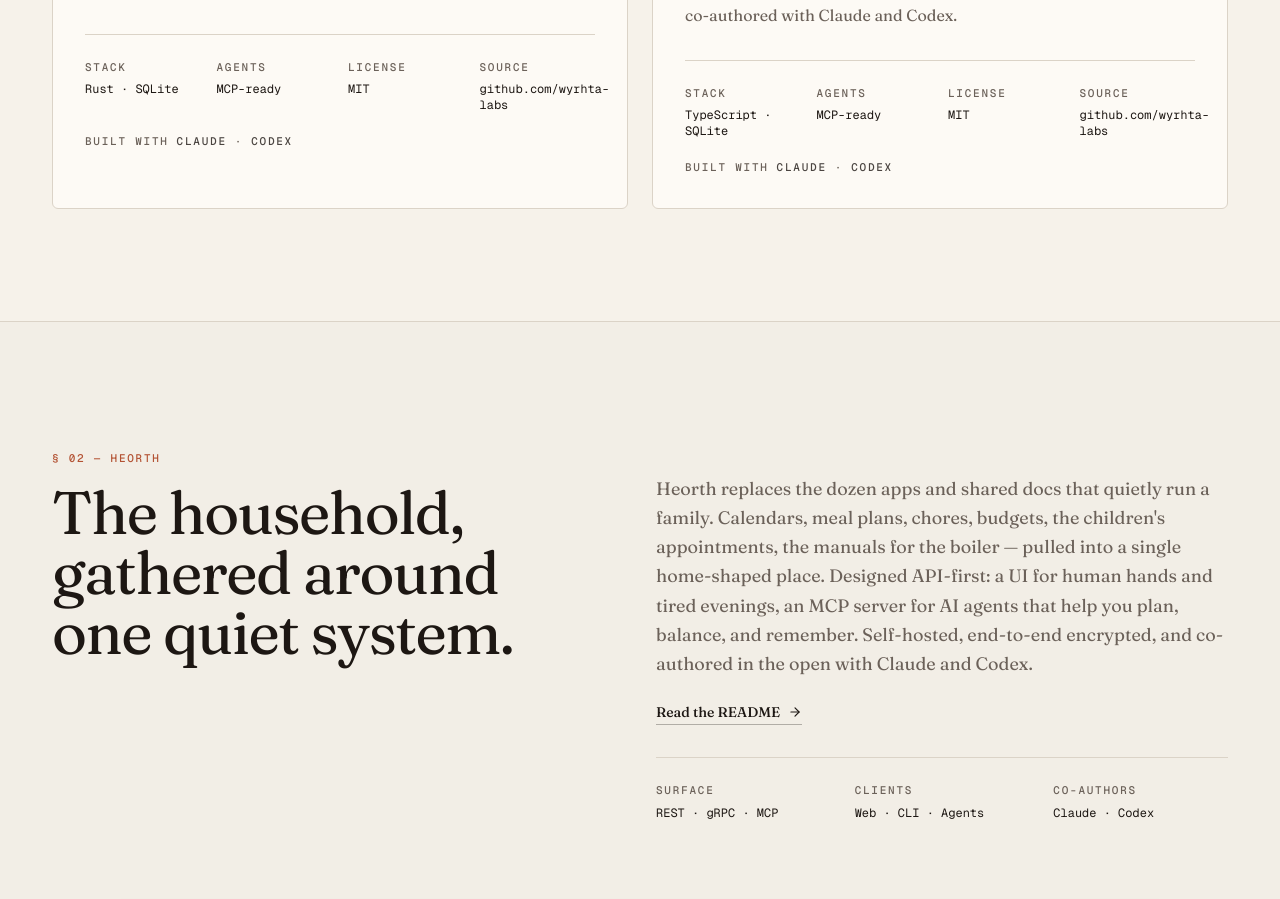
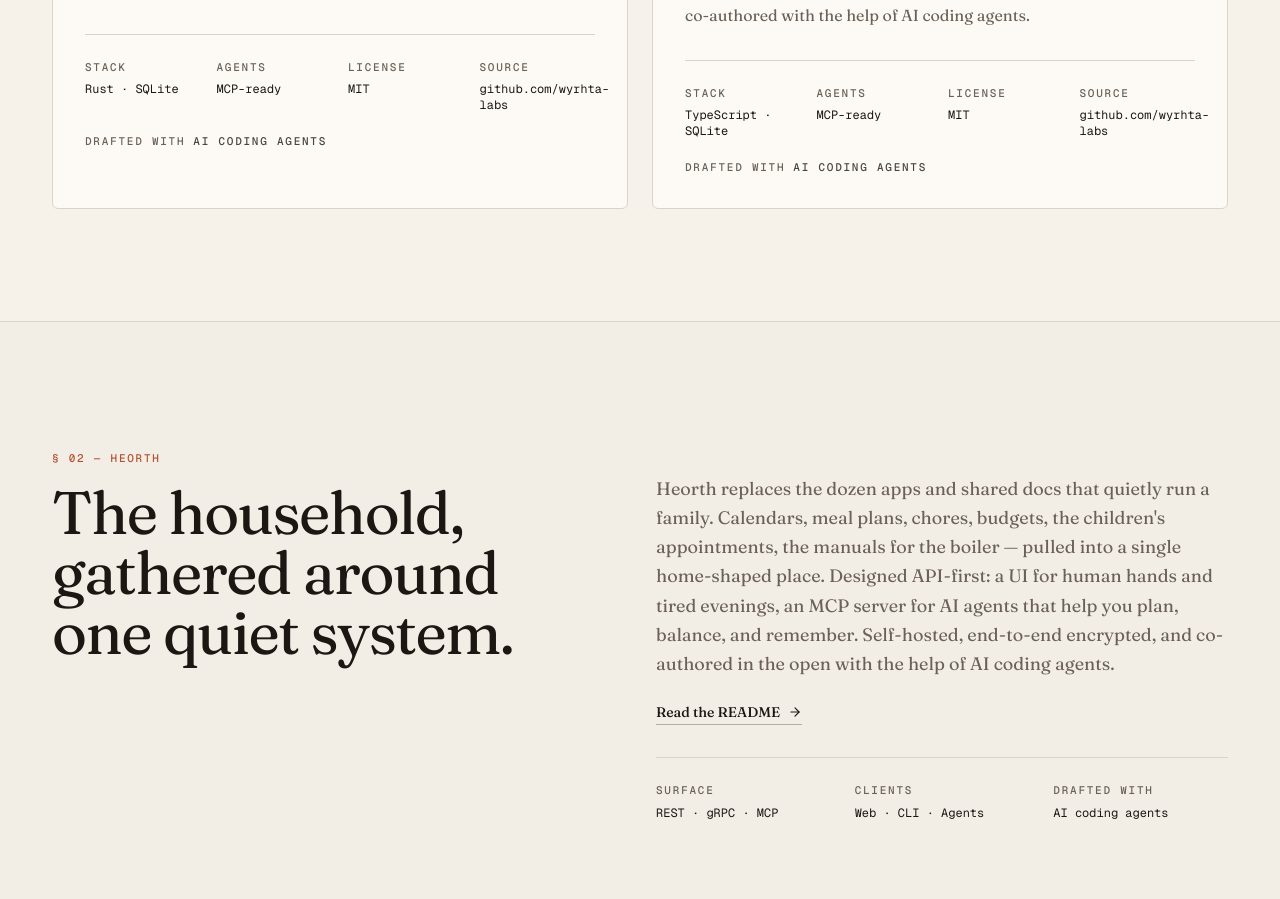
Before and after one commit to Wyrhta-Labs/website, a Next.js app: page / in a window 1280 px wide. Shown: the part 2220-3119 px from the top of the page. Built offline with nearby package versions, Linux system fonts and the light colour scheme.

Commit message:
refactor: generalize AI coding agent references across files
Remove specific agent names and update structural elements to "AI coding agents"

Co-authored-by: Christian Foellmann <1256090+cfoellmann@users.noreply.github.com>

```diff
--- a/app/journal/page.tsx
+++ b/app/journal/page.tsx
@@ -153,7 +153,7 @@ export default function JournalPage() {
       <PageHeader
         kind="§ Project · Journal"
         title="Notes from the workshop, posted when the work warrants it."
-        dek="Drafted with the help of AI coding agents — Claude and Codex — then read, trimmed, and signed by a person before it goes out. We publish when there is something genuinely worth a letter: a design we settled, a decision we reversed, a release worth marking. Never to fill a slot."
+        dek="Drafted with the help of AI coding agents, then read, trimmed, and signed by a person before it goes out. We publish when there is something genuinely worth a letter: a design we settled, a decision we reversed, a release worth marking. Never to fill a slot."
         crumbs={[{ label: "Journal" }]}
         meta={[
           { label: "Cadence", value: "When the work warrants" },
--- a/app/press/page.tsx
+++ b/app/press/page.tsx
@@ -301,7 +301,7 @@ export default function PressPage() {
           />
           <BoilerCard
             length="Long · 1 paragraph"
-            text="Wyrhta Labs is an independent open-source initiative founded in 2026 by a single Castropian, working from Castrop-Rauxel in West Germany. It builds tools for households rather than enterprises: Heorth, a homestead and family management system; KithLedger, an API-first database for nurturing personal relationships; and Feoh, a finance module that attaches to Heorth and brings envelopes, joint expenses, and double-entry household books — all designed API-first, with a UI for human hands and an MCP server for AI agents, and co-authored in the open with Claude and Codex. The first 0.1 beta of Heorth and KithLedger is scheduled for Q3 2026; Feoh follows in Q1 2027. Everything ships under the permissive MIT license, with a public roadmap, a journal posted when the work warrants, and an open invitation to additional developers who would like to join."
+            text="Wyrhta Labs is an independent open-source initiative founded in 2026 by a single Castropian, working from Castrop-Rauxel in West Germany. It builds tools for households rather than enterprises: Heorth, a homestead and family management system; KithLedger, an API-first database for nurturing personal relationships; and Feoh, a finance module that attaches to Heorth and brings envelopes, joint expenses, and double-entry household books — all designed API-first, with a UI for human hands and an MCP server for AI agents, and co-authored in the open with the help of AI coding agents. The first 0.1 beta of Heorth and KithLedger is scheduled for Q3 2026; Feoh follows in Q1 2027. Everything ships under the permissive MIT license, with a public roadmap, a journal posted when the work warrants, and an open invitation to additional developers who would like to join."
           />
         </Section>
 
@@ -309,8 +309,8 @@ export default function PressPage() {
           <p>
             Wyrhta Labs is authored and maintained by a single Castropian
             working from Castrop-Rauxel, in the open and at a deliberate
-            pace. AI coding agents (Claude and Codex) are used as
-            drafting partners on both code and prose, with every commit
+            pace. AI coding agents are used as drafting partners on
+            both code and prose, with every commit
             and every letter read, edited, and signed by a person before
             it ships. For interview availability, a head shot, or a short
             bio, please write to{" "}
--- a/components/feoh-feature.tsx
+++ b/components/feoh-feature.tsx
@@ -70,7 +70,7 @@ export function FeohFeature() {
                 you live with, savings goals that breathe with the seasons. It
                 is API-first like Heorth, ships its own MCP surface, and
                 quietly inherits the household&apos;s auth and self-hosted
-                setup. Co-authored, in the open, with Claude and Codex.
+                setup. Co-authored, in the open, with the help of AI coding agents.
               </p>
               <a
                 href="https://github.com/wyrhta-labs/feoh"
--- a/components/heorth-feature.tsx
+++ b/components/heorth-feature.tsx
@@ -40,7 +40,7 @@ export function HeorthFeature() {
                 home-shaped place. Designed API-first: a UI for human hands and
                 tired evenings, an MCP server for AI agents that help you plan,
                 balance, and remember. Self-hosted, end-to-end encrypted, and
-                co-authored in the open with Claude and Codex.
+                co-authored in the open with the help of AI coding agents.
               </p>
               <a
                 href="https://github.com/wyrhta-labs/heorth"
@@ -59,8 +59,8 @@ export function HeorthFeature() {
                   <dd className="font-mono text-xs text-foreground">Web · CLI · Agents</dd>
                 </div>
                 <div>
-                  <dt className="text-eyebrow text-muted-foreground mb-1.5">Co-authors</dt>
-                  <dd className="font-mono text-xs text-foreground">Claude · Codex</dd>
+                  <dt className="text-eyebrow text-muted-foreground mb-1.5">Drafted with</dt>
+                  <dd className="font-mono text-xs text-foreground">AI coding agents</dd>
                 </div>
               </dl>
             </Reveal>
--- a/components/kithledger-feature.tsx
+++ b/components/kithledger-feature.tsx
@@ -12,12 +12,12 @@ const POINTS = [
   {
     icon: Zap,
     title: "Agent-ready over MCP",
-    body: "Ships with a Model Context Protocol server so Claude, Codex, and your own LLM-driven assistants can read and write the ledger as a first-class backend — same auth, same audit trail as the UI.",
+    body: "Ships with a Model Context Protocol server so AI coding agents and your own LLM-driven assistants can read and write the ledger as a first-class backend — same auth, same audit trail as the UI.",
   },
   {
     icon: Lock,
     title: "Yours, end-to-end",
-    body: "Single-binary Rust service. SQLite or Postgres. Encrypted at rest. No telemetry, no accounts you don't host yourself. Co-authored with Claude and Codex, kept small and readable on purpose.",
+    body: "Single-binary Rust service. SQLite or Postgres. Encrypted at rest. No telemetry, no accounts you don't host yourself. Co-authored with the help of AI coding agents, kept small and readable on purpose.",
   },
 ]
 
@@ -43,7 +43,7 @@ export function KithLedgerFeature() {
                 last-met dates. KithLedger is the quiet database underneath:
                 API-first, with a thin UI for daily use and an MCP server so
                 AI agents can keep the ledger alongside you. It started as a
-                service Heorth needed, was co-authored with Claude and Codex,
+                service Heorth needed, was co-authored with the help of AI coding agents,
                 and became a project of its own.
               </p>
               <a
--- a/components/projects-overview.tsx
+++ b/components/projects-overview.tsx
@@ -50,7 +50,7 @@ const PROJECTS: Project[] = [
     name: "Feoh",
     tagline: "A finance module for the household — attaches to Heorth.",
     description:
-      "Envelopes on the kitchen wall, double-entry behind the cupboard. Recurring bills, joint expenses split fairly, savings goals that breathe with the season. Runs as a first-class module beside Heorth, sharing the same household, the same auth, and the same MCP surface — co-authored with Claude and Codex.",
+      "Envelopes on the kitchen wall, double-entry behind the cupboard. Recurring bills, joint expenses split fairly, savings goals that breathe with the season. Runs as a first-class module beside Heorth, sharing the same household, the same auth, and the same MCP surface — co-authored with the help of AI coding agents.",
     status: "0.1 beta · Q1 2027",
     language: "TypeScript · SQLite",
     license: "MIT",
@@ -88,7 +88,7 @@ export function ProjectsOverview() {
                 once the kitchen has settled. All three are designed
                 API-first — a quiet UI for the people who live with them,
                 an MCP server so AI agents can work the same surface.
-                Co-authored, in the open, with Claude and Codex; additional
+                Co-authored, in the open, with the help of AI coding agents; additional
                 contributors are warmly invited.
               </p>
             </Reveal>
@@ -182,10 +182,8 @@ function ProjectCard({ project }: { project: Project }) {
       </dl>
 
       <div className="mt-5 flex items-center gap-2 text-eyebrow text-muted-foreground">
-        <span>Built with</span>
-        <span className="font-mono text-foreground/80">Claude</span>
-        <span aria-hidden="true">·</span>
-        <span className="font-mono text-foreground/80">Codex</span>
+        <span>Drafted with</span>
+        <span className="font-mono text-foreground/80">AI coding agents</span>
       </div>
     </a>
   )
--- a/lib/roadmap-data.ts
+++ b/lib/roadmap-data.ts
@@ -194,7 +194,7 @@ export const MILESTONES: Milestone[] = [
     bullets: [
       "Scoped tokens & per-tool capabilities",
       "Append-only audit log",
-      "Reference clients for Claude & Codex",
+      "Reference clients for popular MCP-aware editors",
       "Reasoning hints in OpenAPI extensions",
     ],
   },
```
